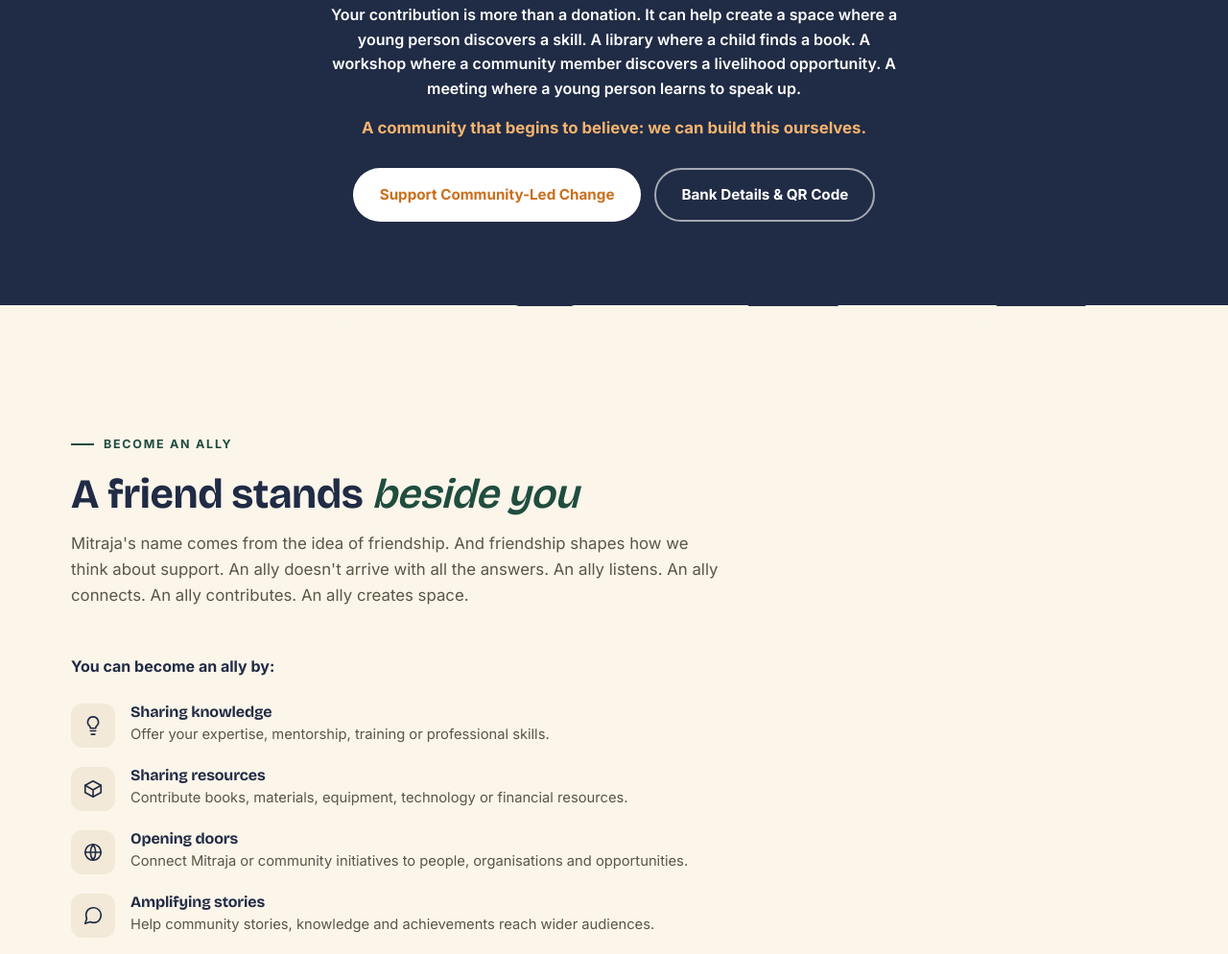
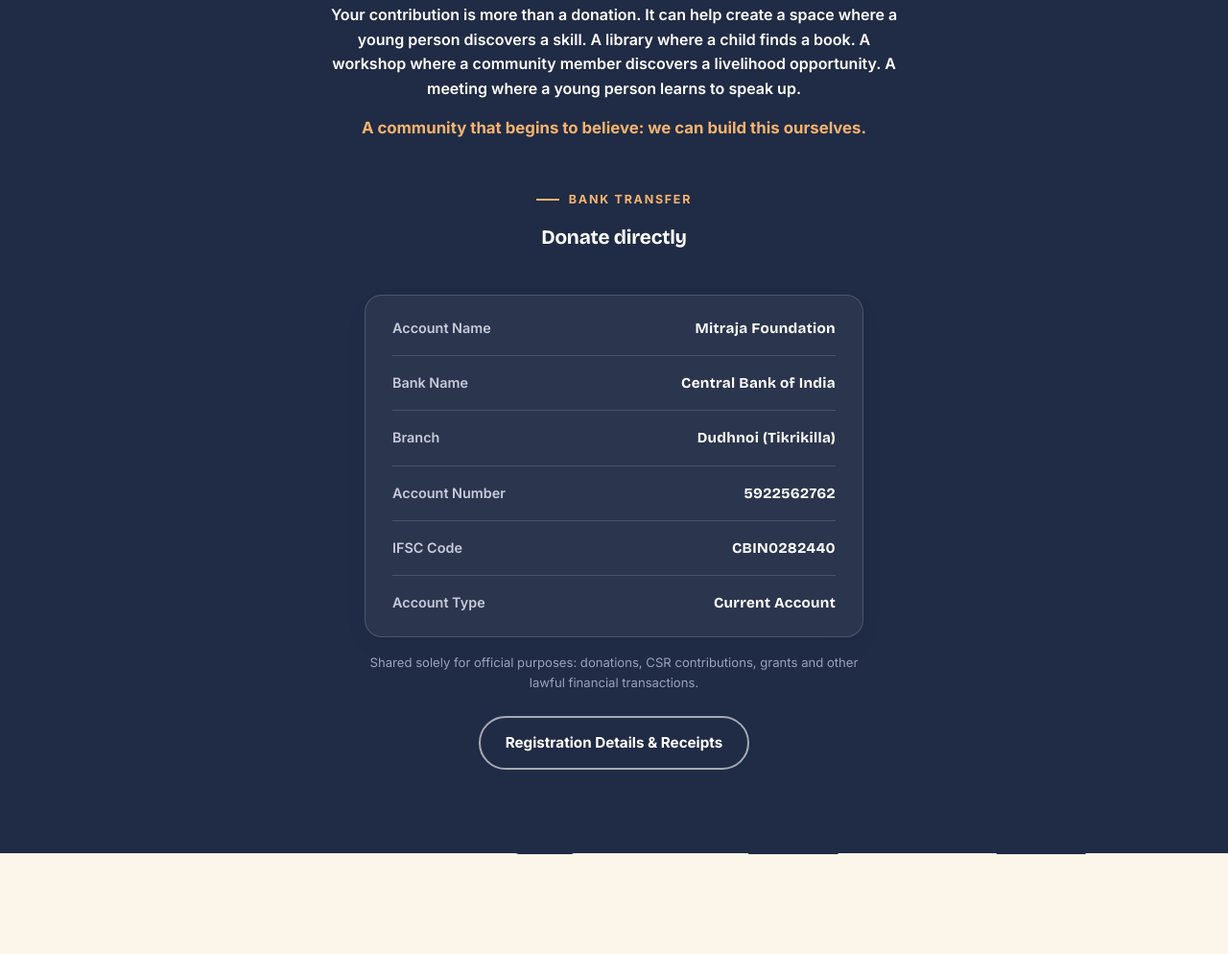
Before and after one commit to igaimerca/mitraja-foundation-website, a plain HTML site: page get-involved/index.html in a window 1280 px wide. Shown: the part 3648-4642 px from the top of the page at 96% size. Drawn offline with nearby package versions, Linux system fonts and the light colour scheme.

Commit message:
Add before/after photo comparisons, inline bank details on Join Us
Before/after:
- New .before-after two-panel component (lightbox-enabled)
- Real "before" photos (dated 28 Dec 2025, genuinely pre-cleanup, not
  just an early in-process shot): a dilapidated exterior and a
  cluttered interior. Renamed into
  assets/images/gallery/stories/learning-centre-before/
- Our Story's Apollo Library section now shows two real before/after
  pairs: the building exterior (vs the finished Apollo Club) and the
  room interior (vs the library set up with chairs)
- Folded 7 more "learning centre in process" photos into the Field
  Notes gallery on /stories/ as learning-centre-11 through 18

Join Us (Get Involved):
- Donate section now shows the bank transfer details directly (name,
  bank, branch, account number, IFSC, account type) instead of
  linking out to a PDF, since there's no QR code to justify sending
  people off-site. Kept a link to /donate/ for registration numbers.

Donate page:
- Removed the "View Official Details (PDF)" Drive link entirely per
  request - the bank details are already shown directly on the page,
  no external link needed

```diff
--- a/css/style.css
+++ b/css/style.css
@@ -218,6 +218,10 @@
 .detail-row:last-child{border-bottom:none;}
 .detail-row .k{font-weight:600;color:var(--text-soft);font-size:.9rem;}
 .detail-row .v{font-weight:700;color:var(--ink);font-size:.95rem;text-align:right;font-family:var(--font-display);letter-spacing:.02em;}
+.detail-card.on-dark{background:rgba(255,255,255,.05);border-color:rgba(255,255,255,.16);}
+.detail-card.on-dark .detail-row{border-bottom-color:rgba(255,255,255,.14);}
+.detail-card.on-dark .k{color:#C7CBDA;}
+.detail-card.on-dark .v{color:#fff;}
 
 /* ---------- Framework / APOLLO ---------- */
 .apollo-grid{display:grid;grid-template-columns:repeat(6,1fr);gap:14px;}
@@ -369,6 +373,13 @@
 .gform-fallback{margin-top:10px;font-size:.82rem;color:var(--text-soft);}
 .gform-fallback a{color:var(--marigold-dark);font-weight:700;}
 
+/* ---------- Before / after comparison ---------- */
+.before-after{display:grid;grid-template-columns:1fr 1fr;gap:14px;}
+.ba-panel{position:relative;border-radius:var(--radius);overflow:hidden;box-shadow:var(--shadow);aspect-ratio:4/3;}
+.ba-panel img{width:100%;height:100%;object-fit:cover;display:block;filter:var(--photo-grade);cursor:zoom-in;}
+.ba-tag{position:absolute;top:12px;left:12px;z-index:2;background:rgba(20,15,10,.72);color:#fff;font-weight:800;font-size:.7rem;letter-spacing:.09em;text-transform:uppercase;padding:6px 14px;border-radius:999px;}
+@media (max-width:640px){.before-after{grid-template-columns:1fr;}}
+
 /* ---------- CTA band ---------- */
 .cta-band{background:linear-gradient(120deg,var(--marigold),var(--terracotta));border-radius:var(--radius);padding:56px 48px;text-align:center;color:#fff;}
 .cta-band h2{color:#fff;}
--- a/get-involved/index.html
+++ b/get-involved/index.html
@@ -175,10 +175,23 @@
     <div data-aos="fade-up" style="max-width:600px;margin:36px auto 0;text-align:center;">
       <p style="color:#fff;font-weight:600;">Your contribution is more than a donation. It can help create a space where a young person discovers a skill. A library where a child finds a book. A workshop where a community member discovers a livelihood opportunity. A meeting where a young person learns to speak up.</p>
       <p style="color:#F4B36F;font-weight:700;margin-top:14px;font-size:1.05rem;">A community that begins to believe: we can build this ourselves.</p>
-      <div class="cta-band-row" style="margin-top:28px;">
-        <a href="../donate/" class="btn" style="background:#fff;color:var(--marigold-dark);">Support Community-Led Change</a>
-        <a href="https://drive.google.com/file/d/1qVdQRw9ozw91WH3GjgYZbpEQXI6S2MYi/view?usp=drive_link" target="_blank" rel="noopener" class="btn btn-outline on-dark">Bank Details &amp; QR Code</a>
-      </div>
+    </div>
+
+    <div class="section-head center" data-aos="fade-up" style="margin-top:44px;">
+      <span class="eyebrow" style="color:#F4B36F;">Bank Transfer</span>
+      <h3 style="font-family:var(--font-display);font-size:1.3rem;color:#fff;">Donate directly</h3>
+    </div>
+    <div class="detail-card on-dark" data-aos="fade-up" style="max-width:520px;margin:0 auto;">
+      <div class="detail-row"><span class="k">Account Name</span><span class="v">Mitraja Foundation</span></div>
+      <div class="detail-row"><span class="k">Bank Name</span><span class="v">Central Bank of India</span></div>
+      <div class="detail-row"><span class="k">Branch</span><span class="v">Dudhnoi (Tikrikilla)</span></div>
+      <div class="detail-row"><span class="k">Account Number</span><span class="v">5922562762</span></div>
+      <div class="detail-row"><span class="k">IFSC Code</span><span class="v">CBIN0282440</span></div>
+      <div class="detail-row"><span class="k">Account Type</span><span class="v">Current Account</span></div>
+    </div>
+    <p data-aos="fade-up" style="max-width:520px;margin:16px auto 0;text-align:center;font-size:.82rem;color:#9AA2BC;">Shared solely for official purposes: donations, CSR contributions, grants and other lawful financial transactions.</p>
+    <div class="cta-band-row" style="margin-top:24px;justify-content:center;">
+      <a href="../donate/" class="btn btn-outline on-dark">Registration Details &amp; Receipts</a>
     </div>
   </div>
 </section>
--- a/js/main.js
+++ b/js/main.js
@@ -67,7 +67,7 @@
 // full resolution. Uses click delegation so it also picks up images the
 // live activity feed (js/activities.js) injects after this script runs.
 (function lightbox() {
-  const CLICKABLE = '.photo-gallery img, .photo-block.has-photo img, .activity-cover img, .img-zoomable';
+  const CLICKABLE = '.photo-gallery img, .photo-block.has-photo img, .activity-cover img, .ba-panel img, .img-zoomable';
 
   const lb = document.createElement('div');
   lb.className = 'lightbox';
```
Also changed, not shown: donate/index.html (+0 -3 lines), our-story/index.html (+20 -6 lines), stories/index.html (+8 -0 lines), assets/images/gallery/stories/learning-centre-before/before-exterior.jpg (added), assets/images/gallery/stories/learning-centre-before/before-interior.jpg (added), assets/images/gallery/stories/learning-centre/learning-centre-11.jpg (added), assets/images/gallery/stories/learning-centre/learning-centre-12.jpg (added), assets/images/gallery/stories/learning-centre/learning-centre-13.jpg (added), assets/images/gallery/stories/learning-centre/learning-centre-14.jpg (added), assets/images/gallery/stories/learning-centre/learning-centre-15.jpg (added), assets/images/gallery/stories/learning-centre/learning-centre-16.jpg (added), assets/images/gallery/stories/learning-centre/learning-centre-17.jpg (added), assets/images/gallery/stories/learning-centre/learning-centre-18.jpg (added).
